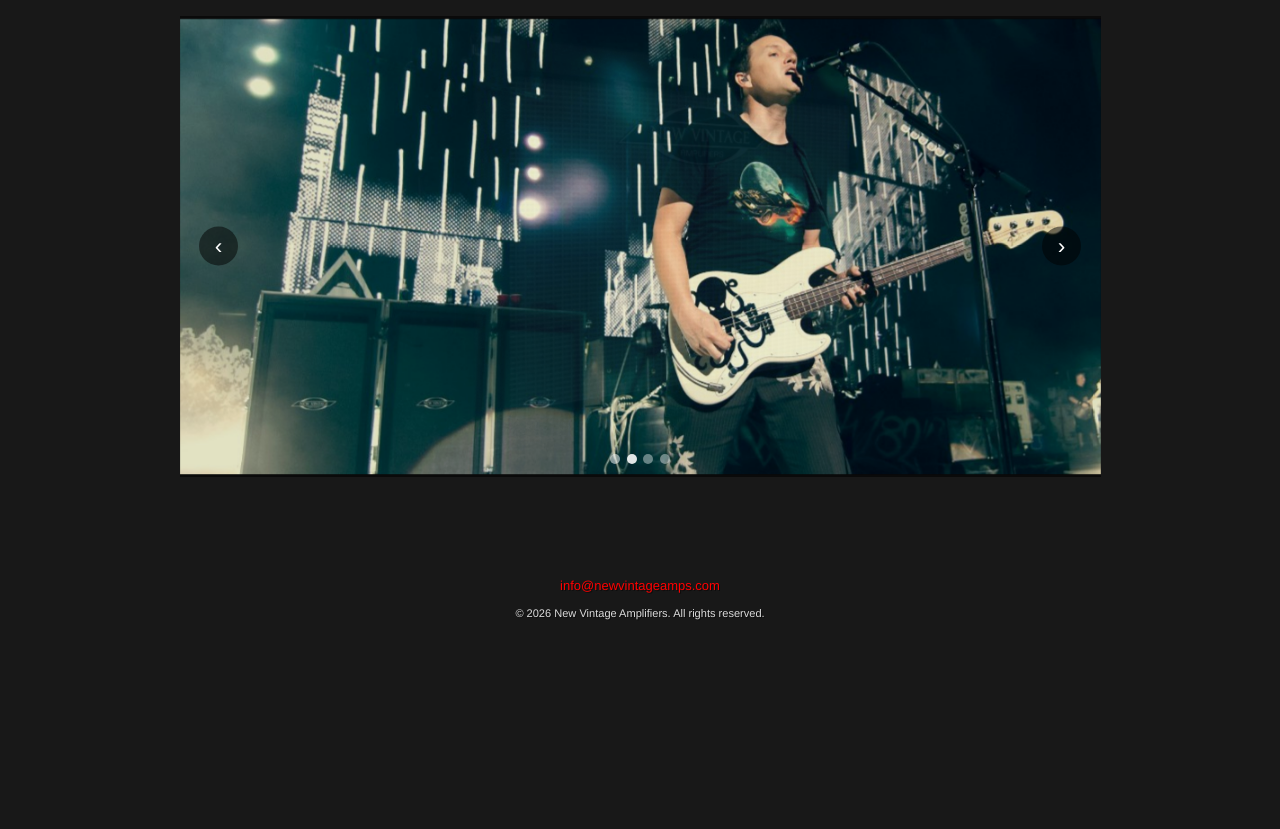
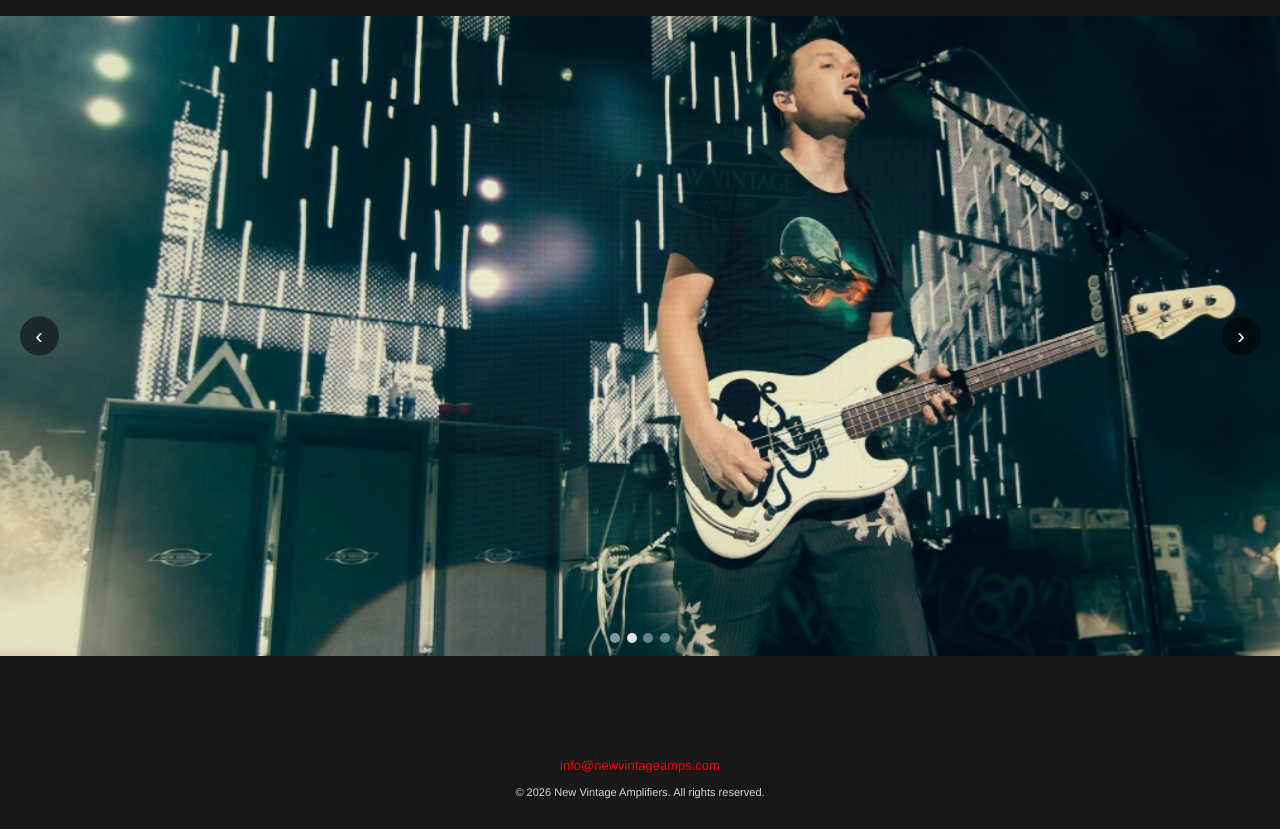
Before and after one commit to npatulloCA/nvadotcom, an Astro site: page / in a window 1280 px wide. Shown: the part 110-939 px from the top of the page. Before the commit the page ends 800 px from the top, so only its background shows below. Built offline with nearby package versions, Linux system fonts and the light colour scheme; Astro itself is replaced by a stand-in of ours.

Commit message:
Enhance global styles for hero carousel by adjusting dimensions for full-bleed display and changing image handling to cover. Add overflow-x hidden to body for improved layout consistency.

```diff
--- a/src/styles/global.css
+++ b/src/styles/global.css
@@ -28,6 +28,7 @@ html {
 
 body {
   margin: 0;
+  overflow-x: hidden;
   background: var(--color-bg);
   color: var(--color-text);
   font-family: var(--font-body);
@@ -230,12 +231,14 @@ img {
   }
 }
 
-/* Hero carousel – responsive by width % and aspect-ratio, no fixed pixel height */
+/* Hero carousel – full-bleed, images fill space (cover) to avoid black bars */
 .hero-carousel {
   position: relative;
-  width: 100%;
-  max-width: var(--max-width);
-  margin: 0 auto var(--space);
+  width: 100vw;
+  max-width: none;
+  margin-left: calc(50% - 50vw);
+  margin-right: 0;
+  margin-bottom: var(--space);
   border-radius: 0;
   overflow: hidden;
   background: #0a0a0a;
@@ -287,7 +290,7 @@ img {
   height: 100%;
   max-width: 100%;
   max-height: 100%;
-  object-fit: contain;
+  object-fit: cover;
   object-position: center;
   display: block;
 }
```
